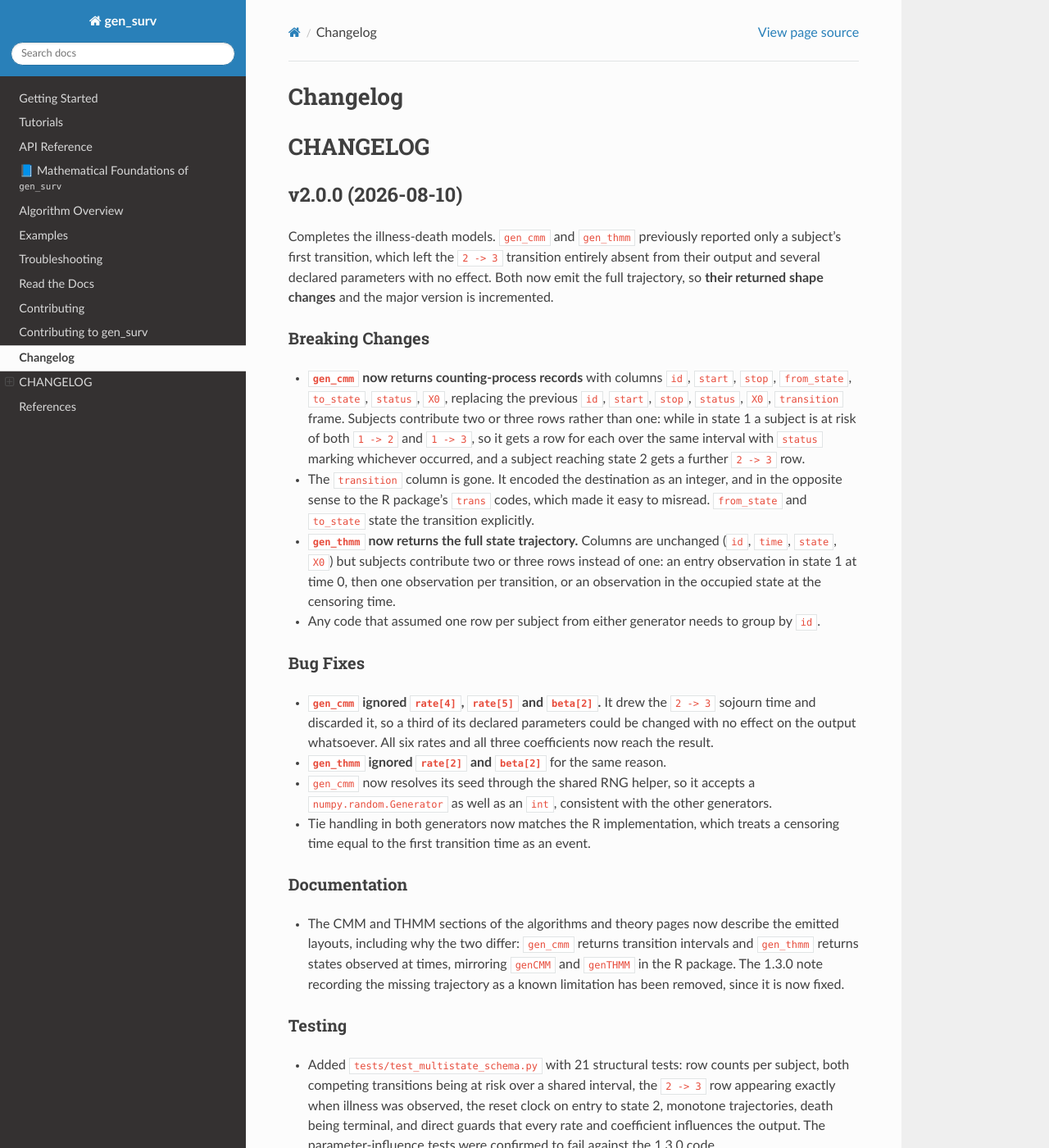
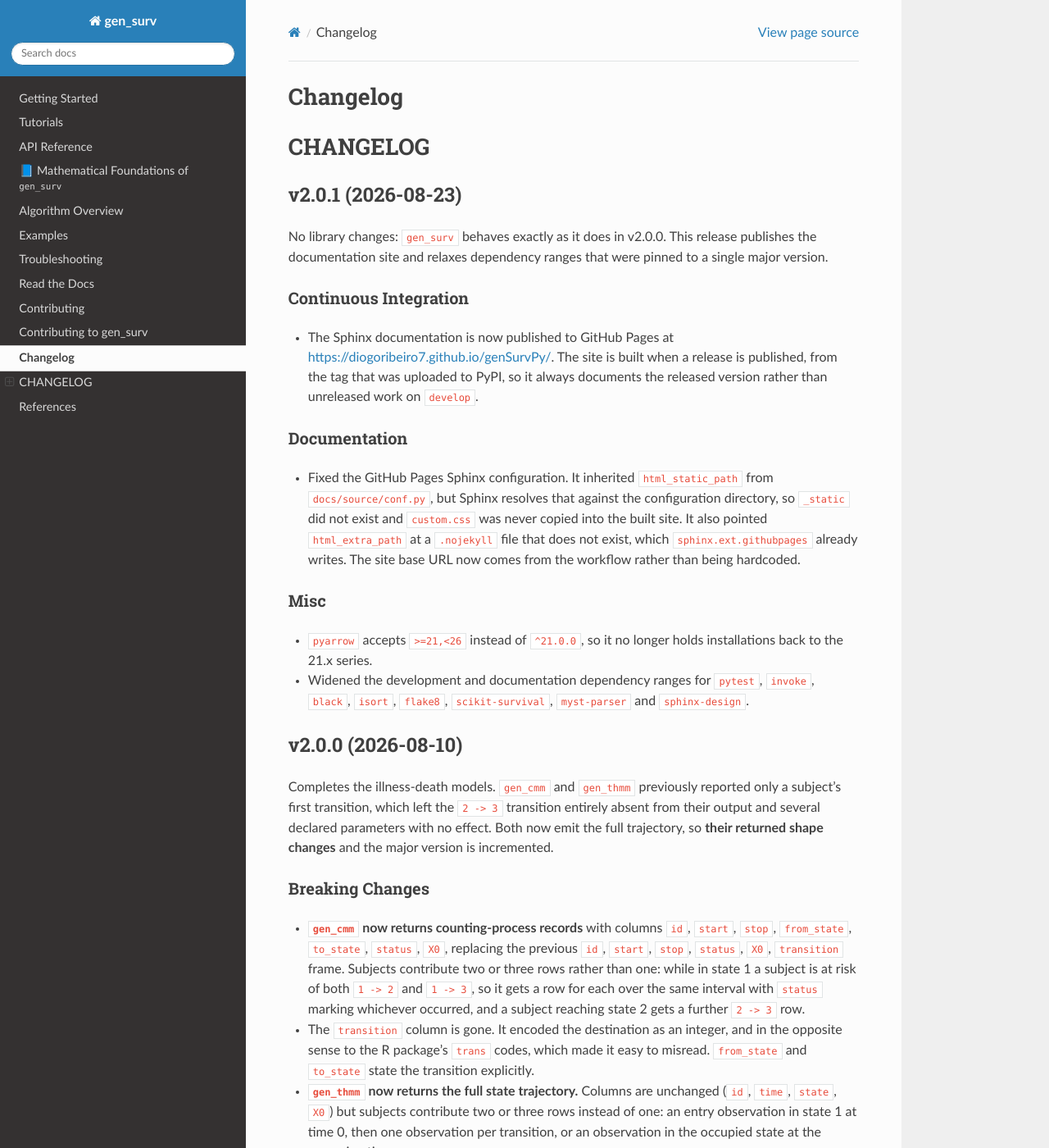
Before and after one commit to DiogoRibeiro7/genSurvPy, a Sphinx documentation site: the page built from docs/source/changelog.md, in a window 1280 px wide and 1400 px high. Shown: the whole window at 82% size. Built offline with Sphinx 7.4.7 and the Read the Docs theme 3.1.0, drawn with Linux system fonts in a browser that asks for light colours.

Commit message:
chore(release): prepare 2.0.1
Bump the version across pyproject.toml, CITATION.cff, .zenodo.json and the
BibTeX snippet in the docs landing page, and record the changes since 2.0.0
in the changelog. The release carries no library changes: it publishes the
documentation site and relaxes dependency ranges that were pinned to a
single major version.

```diff
--- a/CHANGELOG.md
+++ b/CHANGELOG.md
@@ -1,4 +1,31 @@
 # CHANGELOG
+
+## v2.0.1 (2026-08-23)
+
+No library changes: `gen_surv` behaves exactly as it does in v2.0.0. This release
+publishes the documentation site and relaxes dependency ranges that were pinned
+to a single major version.
+
+### Continuous Integration
+- The Sphinx documentation is now published to GitHub Pages at
+  <https://diogoribeiro7.github.io/genSurvPy/>. The site is built when a release
+  is published, from the tag that was uploaded to PyPI, so it always documents
+  the released version rather than unreleased work on `develop`.
+
+### Documentation
+- Fixed the GitHub Pages Sphinx configuration. It inherited `html_static_path`
+  from `docs/source/conf.py`, but Sphinx resolves that against the configuration
+  directory, so `_static` did not exist and `custom.css` was never copied into
+  the built site. It also pointed `html_extra_path` at a `.nojekyll` file that
+  does not exist, which `sphinx.ext.githubpages` already writes. The site base
+  URL now comes from the workflow rather than being hardcoded.
+
+### Misc
+- `pyarrow` accepts `>=21,<26` instead of `^21.0.0`, so it no longer holds
+  installations back to the 21.x series.
+- Widened the development and documentation dependency ranges for `pytest`,
+  `invoke`, `black`, `isort`, `flake8`, `scikit-survival`, `myst-parser` and
+  `sphinx-design`.
 
 ## v2.0.0 (2026-08-10)
 
--- a/pyproject.toml
+++ b/pyproject.toml
@@ -1,6 +1,6 @@
 [tool.poetry]
 name = "gen_surv"
-version = "2.0.0"
+version = "2.0.1"
 description = "A Python package for simulating survival data, inspired by the R package genSurv"
 authors = ["Diogo Ribeiro <diogo.debastos.ribeiro@gmail.com>"]
 license = "MIT"
```
Also changed, not shown: docs/source/index.md (+1 -1 lines), .zenodo.json, 1 other file.
